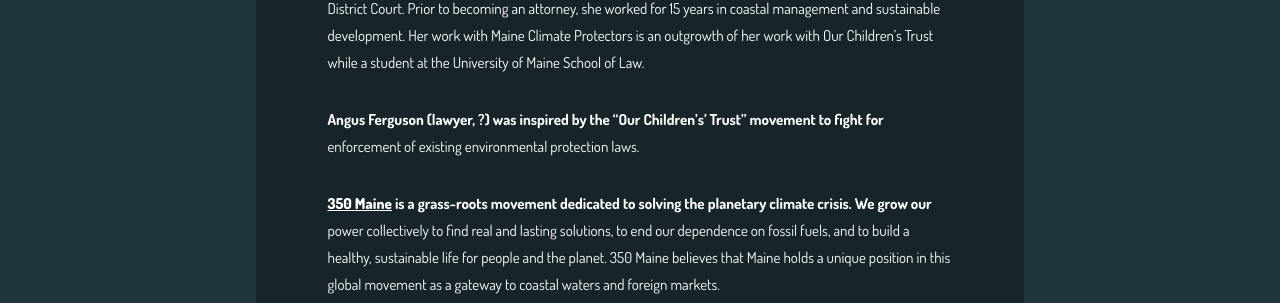
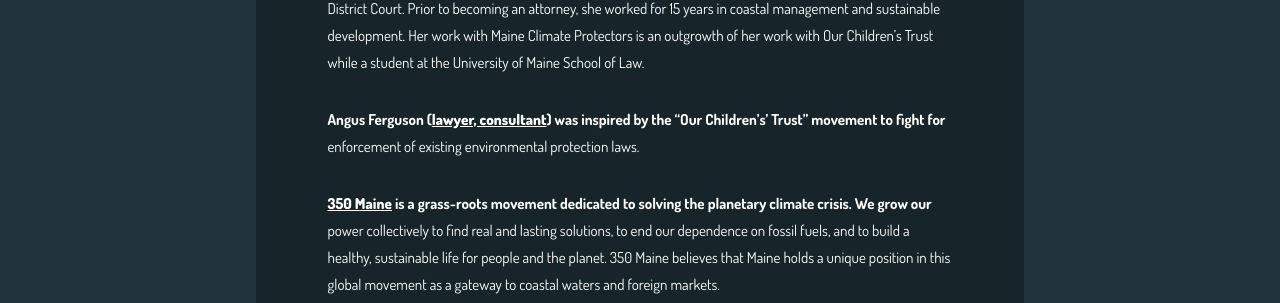
Before and after one commit to ShapeOfMatter/maine-climate-protectors, a Jekyll site: the page built from who.markdown, in a window 1280 px wide. Shown: the part 335-638 px from the top of the page. Built offline with Jekyll 4.4.1, drawn with Linux system fonts in a browser that asks for light colours.

Commit message:
Updated Who

```diff
--- a/who.markdown
+++ b/who.markdown
@@ -7,7 +7,7 @@
 
 Beth Fuller Valentine's law practice is focused on administrative law and appellate advocacy in U.S. District Court. Prior to becoming an attorney, she worked for 15 years in coastal management and sustainable development. Her work with Maine Climate Protectors is an outgrowth of her work with Our Children's Trust while a student at the University of Maine School of Law.
 
-Angus Ferguson (lawyer, ?) was inspired by the "Our Children’s' Trust" movement to fight for enforcement of existing environmental protection laws.
+Angus Ferguson ([lawyer, consultant](http://angusferguson.com/)) was inspired by the "Our Children’s' Trust" movement to fight for enforcement of existing environmental protection laws.
 
 [350 Maine](http://www.350maine.org/) is a grass-roots movement dedicated to solving the planetary climate crisis. We grow our power collectively to find real and lasting solutions, to end our dependence on fossil fuels, and to build a healthy, sustainable life for people and the planet. 350 Maine believes that Maine holds a unique position in this global movement as a gateway to coastal waters and foreign markets.
 
```
